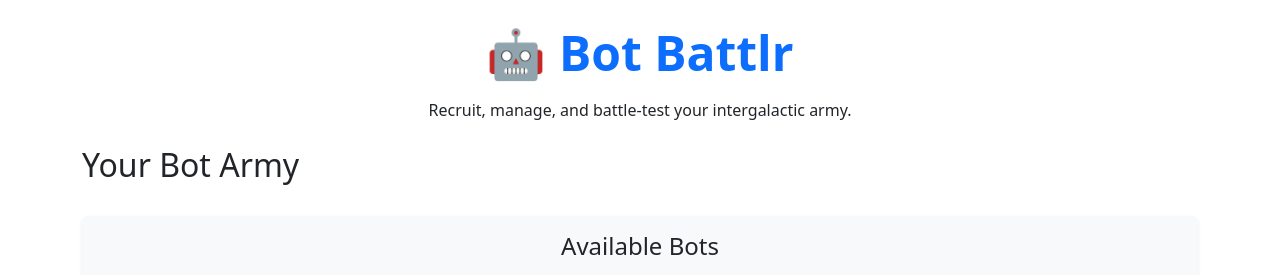
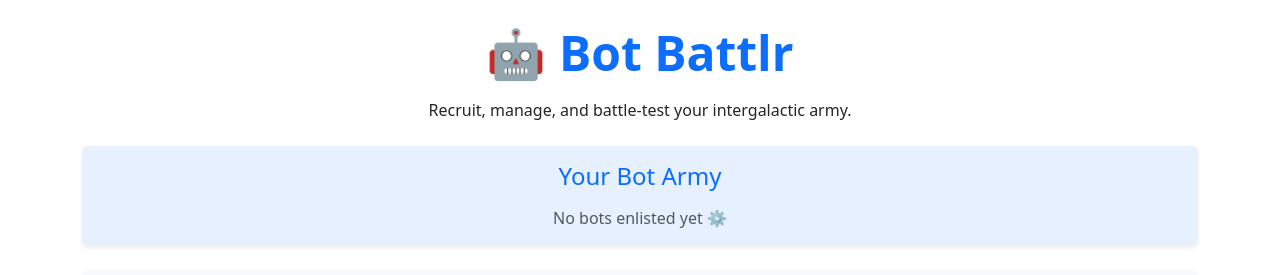
Before and after one commit to OgechaEnock/Bot-Battlr, a React (Create React App) app: page / in a window 1280 px wide. Shown: the top 275 px of the page. Built offline with nearby package versions, Linux system fonts and the light colour scheme; data requests are answered from the project's data file.

Commit message:
apply bootstrap theme to bot army

```diff
--- a/src/components/YourBotArmy.js
+++ b/src/components/YourBotArmy.js
@@ -3,17 +3,21 @@ import BotCard from "./BotCard";
 
 function YourBotArmy({ bots, onRelease, onDelete }) {
   return (
-    <div className="your-army">
-      <h2>Your Bot Army</h2>
-      <div className="bot-grid">
+    <div className="bg-primary bg-opacity-10 p-3 rounded shadow-sm">
+      <h4 className="text-center text-primary mb-3">Your Bot Army</h4>
+      {bots.length === 0 && (
+        <p className="text-center text-muted">No bots enlisted yet ⚙️</p>
+      )}
+      <div className="row g-3">
         {bots.map((bot) => (
+          <div key={bot.id} className="col-sm-6 col-md-4 col-lg-3">
             <BotCard
-            key={bot.id}
               bot={bot}
               onClick={() => onRelease(bot)}
               onDelete={() => onDelete(bot)}
               showDelete
             />
+          </div>
         ))}
       </div>
     </div>
```
Lines whose indentation alone changed are shown as unchanged.
